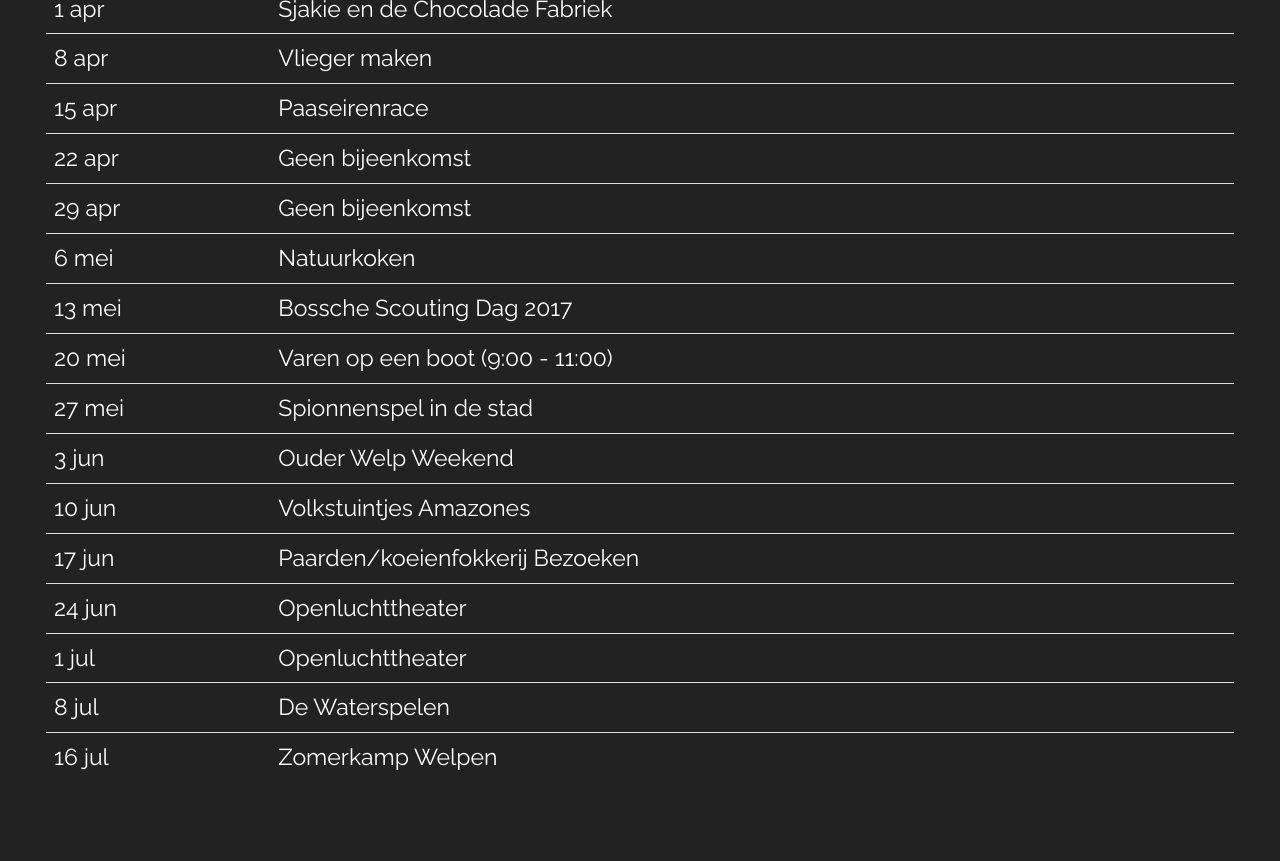
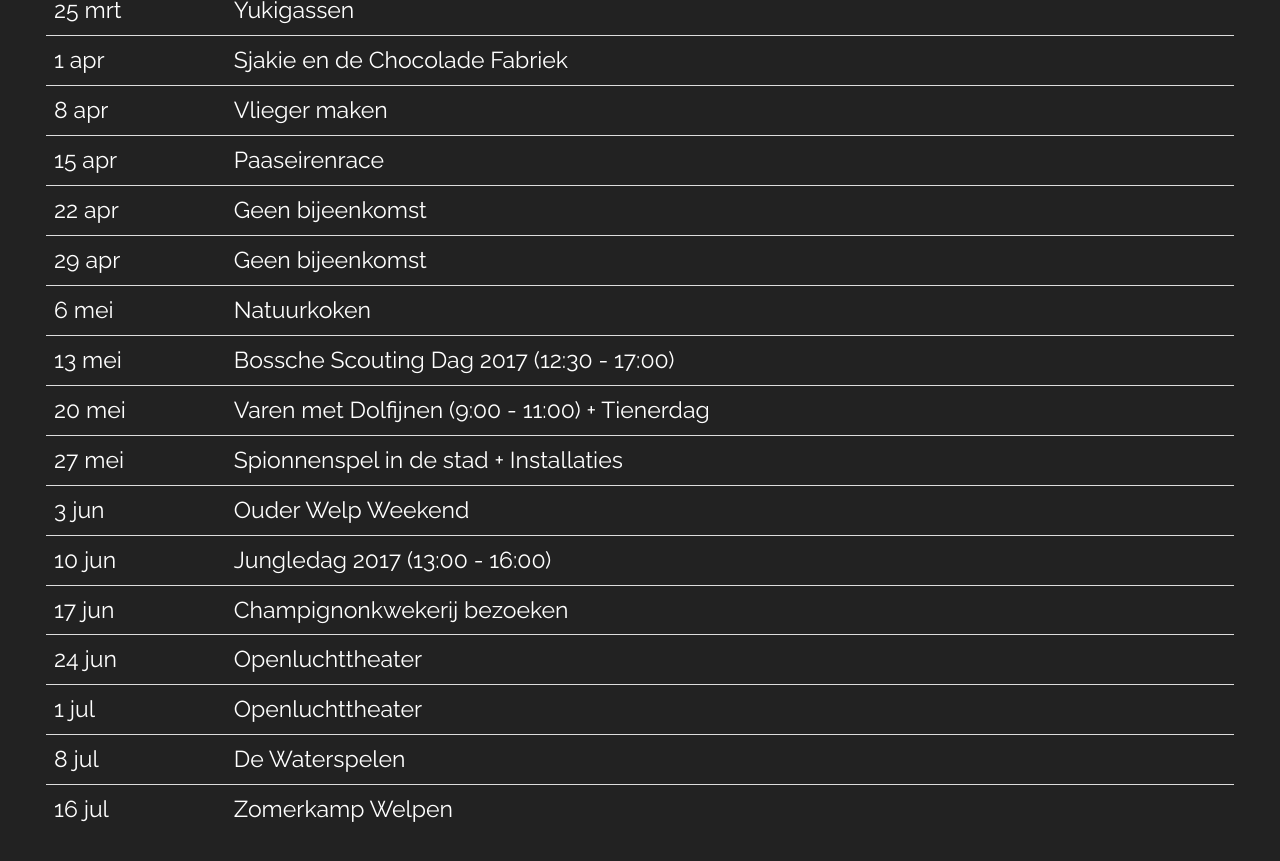
Before and after one commit to nognooitmeegemaakt/website, a Jekyll site: the page built from _agenda/welpen.md, in a window 1280 px wide and 900 px high, scrolled down 989 px. Shown: the top 861 px of the window. Built offline with Jekyll 4.4.1, drawn with Linux system fonts in a browser that asks for light colours; some web fonts are replaced; some of the changed text lies outside the part shown.

Commit message:
Update welpen.md

```diff
--- a/_agenda/welpen.md
+++ b/_agenda/welpen.md
@@ -6,6 +6,8 @@
 ---
 
 Welpen Programma van Januari - Juli.
+
+Aangepast op 1 mei 2017
 
 {:.table}
 |-------|---------
@@ -27,12 +29,12 @@
 | 22 apr | Geen bijeenkomst
 | 29 apr | Geen bijeenkomst
 | 6 mei | Natuurkoken
-| 13 mei | Bossche Scouting Dag 2017
-| 20 mei | Varen op een boot (9:00 - 11:00)
-| 27 mei | Spionnenspel in de stad
+| 13 mei | Bossche Scouting Dag 2017 (12:30 - 17:00)
+| 20 mei | Varen met Dolfijnen (9:00 - 11:00) + Tienerdag
+| 27 mei | Spionnenspel in de stad + Installaties
 | 3 jun | Ouder Welp Weekend
-| 10 jun | Volkstuintjes Amazones
-| 17 jun | Paarden/koeienfokkerij Bezoeken
+| 10 jun | Jungledag 2017 (13:00 - 16:00)
+| 17 jun | Champignonkwekerij bezoeken
 | 24 jun | Openluchttheater
 | 1 jul | Openluchttheater
 | 8 jul | De Waterspelen
```
